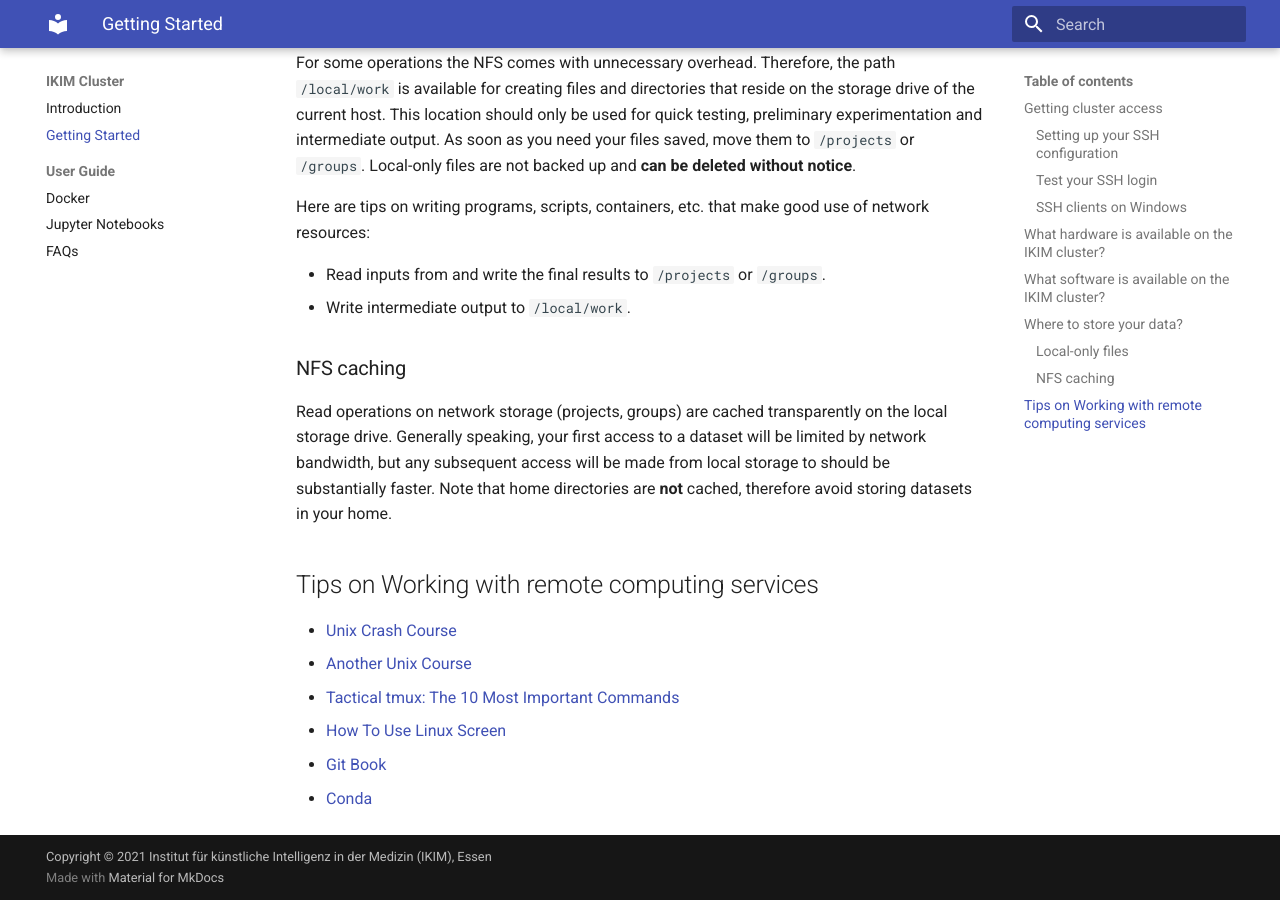
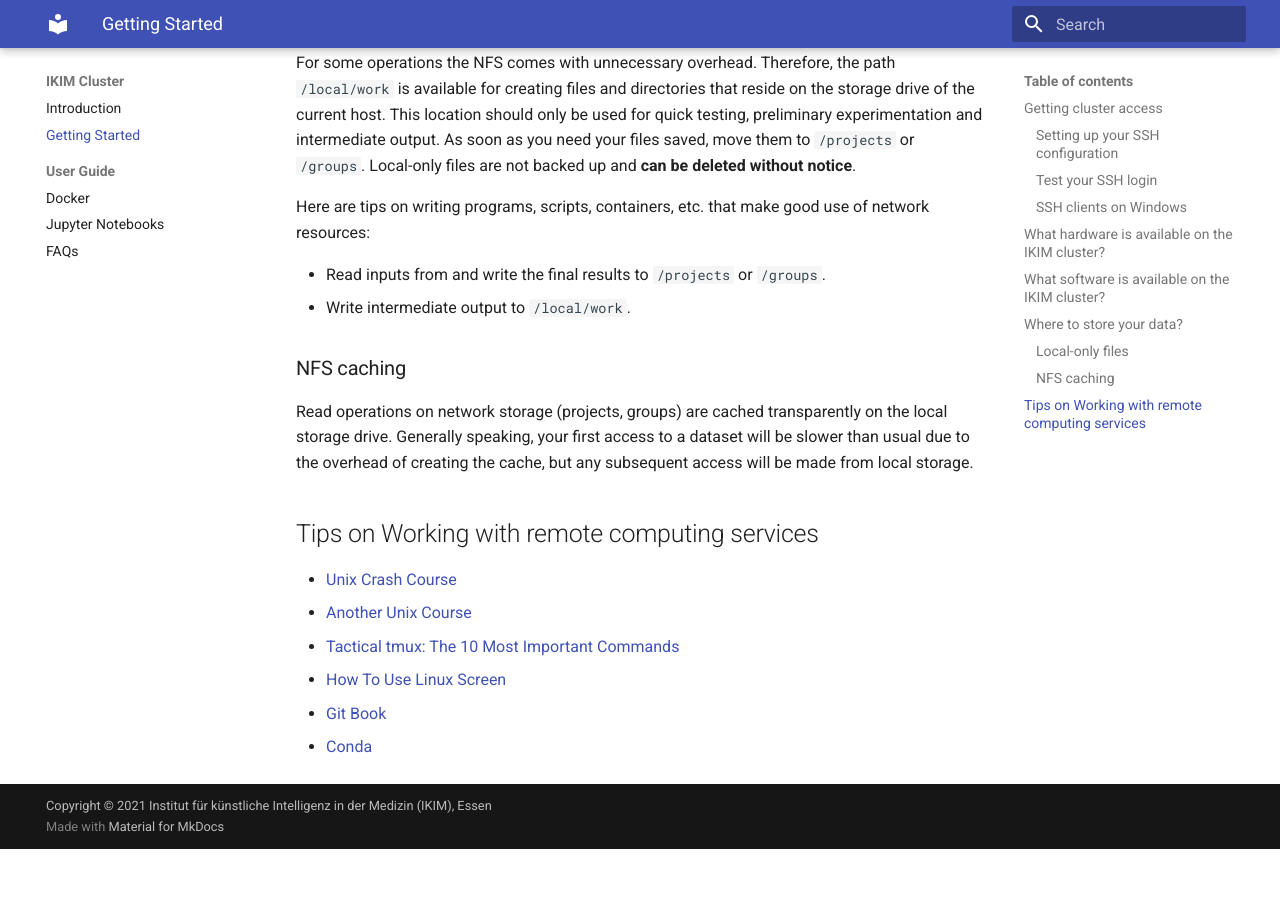
Before and after one commit to IKIM-Essen/ClusterDocs, an MkDocs documentation site: the page built from docs/getting-started.md, in a window 1280 px wide and 900 px high, scrolled down 3896 px. Built offline with MkDocs 1.6.1 and Material for MkDocs 9.7.7, drawn with Linux system fonts in a browser that asks for light colours; after the commit the page ends 4745 px from its top, so only the background shows below that.

Commit message:
Reflect the current configuration of nfs caching
Home directories are cached in an attempt to improve the performance of
python/conda environments.

```diff
--- a/docs/getting-started.md
+++ b/docs/getting-started.md
@@ -179,7 +179,7 @@ Here are tips on writing programs, scripts, containers, etc. that make good use
 
 ### NFS caching
 
-Read operations on network storage (projects, groups) are cached transparently on the local storage drive. Generally speaking, your first access to a dataset will be limited by network bandwidth, but any subsequent access will be made from local storage to should be substantially faster. Note that home directories are **not** cached, therefore avoid storing datasets in your home.
+Read operations on network storage (projects, groups) are cached transparently on the local storage drive. Generally speaking, your first access to a dataset will be slower than usual due to the overhead of creating the cache, but any subsequent access will be made from local storage.
 
 ## Tips on Working with remote computing services
 
```
